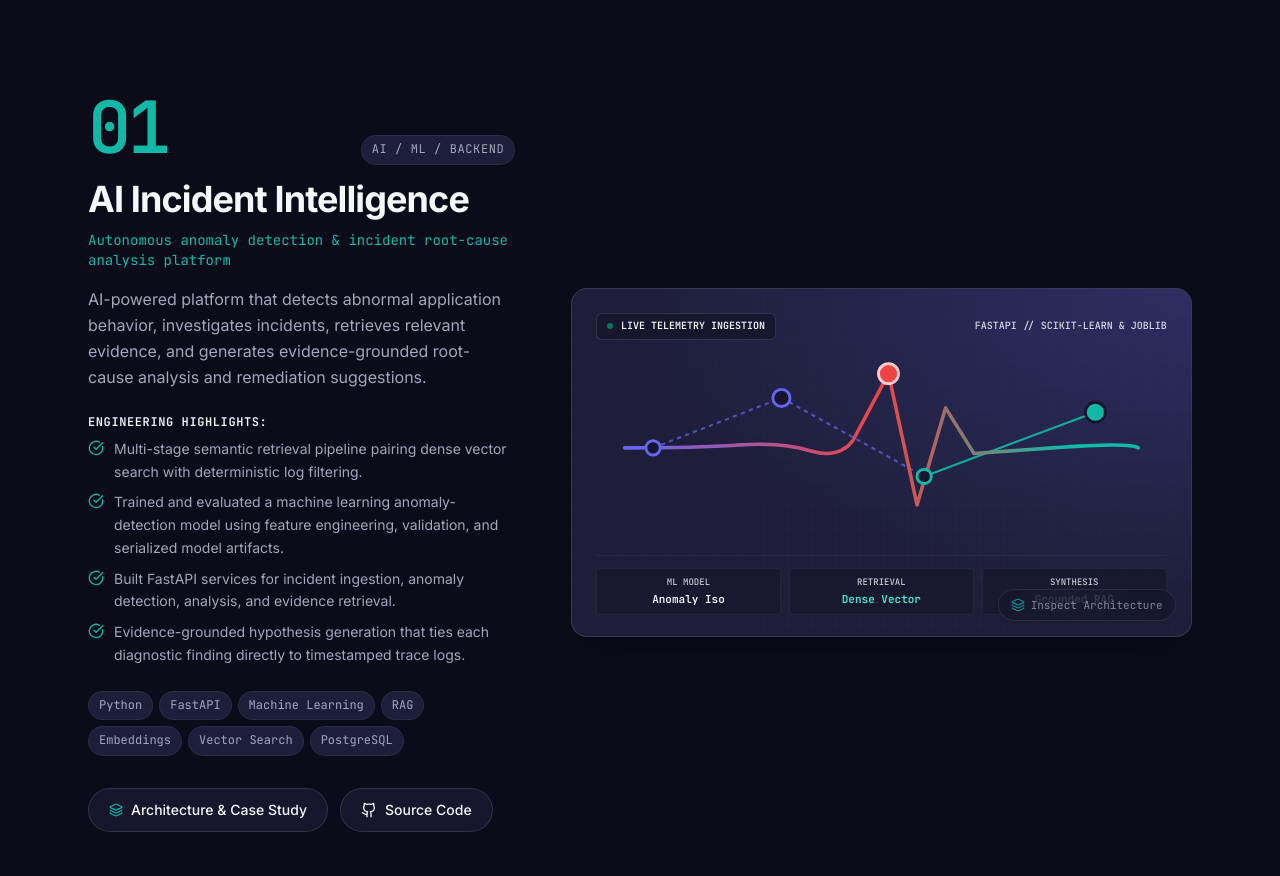
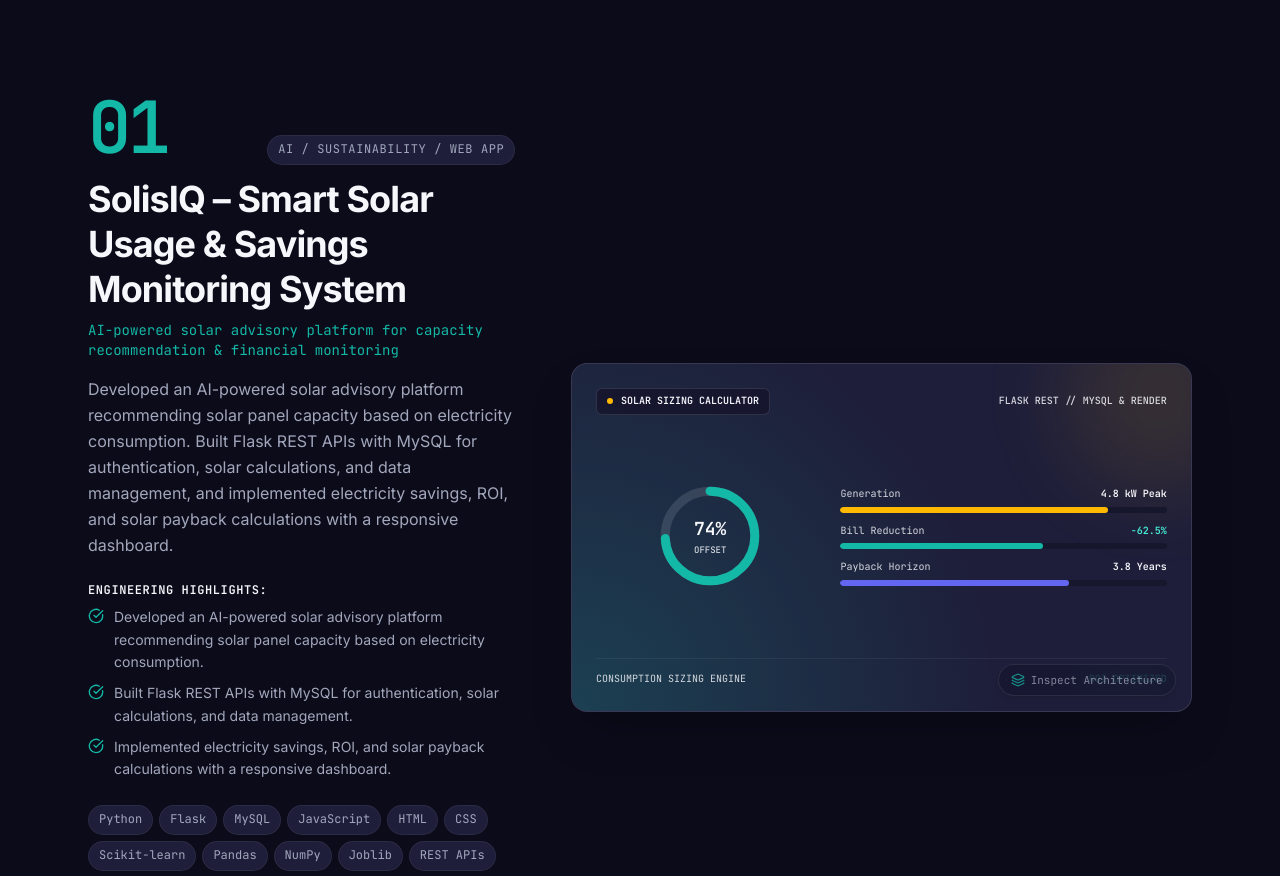
Before and after one commit to Abhijeet-Singh-01/Portfolio, a React (Vite) app: page / in a window 1280 px wide. Shown: the part 1900-2776 px from the top of the page. Built offline with nearby package versions, Linux system fonts and the light colour scheme.

Commit message:
fix(data): align projects, skills, certifications, and achievements strictly with verified resume

```diff
--- a/src/components/Projects/Projects.tsx
+++ b/src/components/Projects/Projects.tsx
@@ -113,7 +113,7 @@ export const Projects: React.FC = () => {
         </h2>
 
         <p className="mt-8 text-base sm:text-xl text-[var(--text-2)] max-w-2xl leading-relaxed">
-          Engineering implementations spanning AI-powered incident triage, solar analytics &amp; advisory, full-stack news distribution, and high-precision event countdowns.
+          Engineering implementations spanning AI-powered solar analytics &amp; advisory, machine learning incident root-cause triage, and spatial emergency response coordination.
         </p>
 
         {/* Live Active Chapter Tracker Badge & Stage Prompt */}
--- a/src/components/Skills/Skills.tsx
+++ b/src/components/Skills/Skills.tsx
@@ -8,7 +8,6 @@ import {
   Database,
   Layout,
   Zap,
-  Network,
   Sparkles,
   ExternalLink,
   Layers,
@@ -22,9 +21,8 @@ const categoryIcons: Record<string, React.ReactNode> = {
   frontend: <Layout className="w-4 h-4 text-cyan-400" aria-hidden="true" />,
   backend: <Zap className="w-4 h-4 text-amber-400" aria-hidden="true" />,
   databases: <Database className="w-4 h-4 text-purple-400" aria-hidden="true" />,
+  'ml-data': <Cpu className="w-4 h-4 text-rose-400" aria-hidden="true" />,
   tools: <Terminal className="w-4 h-4 text-blue-400" aria-hidden="true" />,
-  'core-cs': <Network className="w-4 h-4 text-rose-400" aria-hidden="true" />,
-  ai: <Cpu className="w-4 h-4 text-[var(--accent-secondary)]" aria-hidden="true" />,
 };
 
 const categoryBadges: Record<string, string> = {
@@ -32,9 +30,8 @@ const categoryBadges: Record<string, string> = {
   frontend: '02 // FE',
   backend: '03 // BE',
   databases: '04 // DB',
-  tools: '05 // OPS',
-  'core-cs': '06 // DSA',
-  ai: '07 // GENAI',
+  'ml-data': '05 // ML/DATA',
+  tools: '06 // TOOLS',
 };
 
 export const Skills: React.FC = () => {
@@ -300,22 +297,22 @@ export const Skills: React.FC = () => {
               <ExternalLink className="w-3.5 h-3.5 text-[var(--accent-secondary)] shrink-0" aria-hidden="true" />
             </div>
             <p className="text-xs text-[var(--text-2)] leading-relaxed">
-              Consistent algorithmic problem solving strengthening Data Structures &amp; Algorithms across arrays, strings, linked lists, stacks, trees, and recursion.
+              Solved 250+ DSA problems on LeetCode, covering arrays, strings, linked lists, stacks, queues, trees, and recursion.
             </p>
           </div>
         </a>
 
-        {/* AWS GenAI Highlight */}
+        {/* AWS Credentials Highlight */}
         <div className="card-base p-5 flex items-start gap-4">
           <div className="w-10 h-10 rounded-lg bg-[var(--surface-2)] border border-[var(--border)] flex items-center justify-center shrink-0 text-[var(--accent-primary)]">
             <Award className="w-5 h-5" aria-hidden="true" />
           </div>
           <div>
             <h4 className="text-sm font-bold text-[var(--text)] mb-1">
-              2 AWS Generative AI Certifications
+              2 AWS Credentials Earned
             </h4>
             <p className="text-xs text-[var(--text-2)] leading-relaxed">
-              Official AWS credentials: Planning a Generative AI Project &amp; Introduction to Generative AI (Art of the Possible).
+              AWS Academy Graduate – Machine Learning Foundations Training Badge &amp; AWS Planning a Generative AI Project.
             </p>
           </div>
         </div>
--- a/src/components/common/CommandPalette.tsx
+++ b/src/components/common/CommandPalette.tsx
@@ -27,6 +27,36 @@ export const CommandPalette: React.FC = () => {
       icon: <FolderGit2 className="w-4 h-4 text-[var(--accent-secondary)]" />,
       action: () => {
         document.getElementById('projects')?.scrollIntoView({ behavior: 'smooth' });
+      },
+    },
+    {
+      id: 'project-solisiq',
+      title: 'SolisIQ – Smart Solar Usage System',
+      category: 'Project',
+      description: 'Flask REST, MySQL, Scikit-learn, solar sizing & ROI monitoring',
+      icon: <FolderGit2 className="w-4 h-4 text-teal-400" />,
+      action: () => {
+        document.getElementById('project-chapter-solisiq')?.scrollIntoView({ behavior: 'smooth', block: 'center' });
+      },
+    },
+    {
+      id: 'project-ai-incident',
+      title: 'AI Incident Intelligence Platform',
+      category: 'Project',
+      description: 'FastAPI, ML anomaly detection, Scikit-learn, Joblib root-cause analysis',
+      icon: <FolderGit2 className="w-4 h-4 text-amber-400" />,
+      action: () => {
+        document.getElementById('project-chapter-ai-incident-intelligence')?.scrollIntoView({ behavior: 'smooth', block: 'center' });
+      },
+    },
+    {
+      id: 'project-setu',
+      title: 'SETU – Smart Emergency Response System',
+      category: 'Project',
+      description: 'React.js, FastAPI, PostgreSQL, Leaflet, OSM emergency mapping',
+      icon: <FolderGit2 className="w-4 h-4 text-rose-400" />,
+      action: () => {
+        document.getElementById('project-chapter-setu')?.scrollIntoView({ behavior: 'smooth', block: 'center' });
       },
     },
     {
--- a/src/data/projects.ts
+++ b/src/data/projects.ts
@@ -3,84 +3,11 @@ import { projectLinks } from './socialLinks';
 
 export const projectsData: Project[] = [
   {
-    id: 'ai-incident-intelligence',
-    name: 'AI Incident Intelligence',
-    tagline: 'Autonomous anomaly detection & incident root-cause analysis platform',
-    description:
-      'AI-powered platform that detects abnormal application behavior, investigates incidents, retrieves relevant evidence, and generates evidence-grounded root-cause analysis and remediation suggestions.',
-    category: 'AI / ML / Backend',
-    accent: 'gold',
-    technologies: ['Python', 'FastAPI', 'Machine Learning', 'RAG', 'Embeddings', 'Vector Search', 'PostgreSQL'],
-    problem:
-      'Modern microservice ecosystems generate overwhelming volumes of operational metrics, logs, and traces. When an outage occurs, on-call engineers spend valuable time manually correlating disparate log streams rather than resolving the core issue.',
-    approach:
-      'Engineered an automated triage pipeline pairing machine learning anomaly detection with dense vector embeddings and retrieval-augmented generation (RAG) to cross-reference live telemetry against historical incident resolutions.',
-    systemHighlights: [
-      'Multi-stage semantic retrieval pipeline pairing dense vector search with deterministic log filtering.',
-      'Trained and evaluated a machine learning anomaly-detection model using feature engineering, validation, and serialized model artifacts.',
-      'Built FastAPI services for incident ingestion, anomaly detection, analysis, and evidence retrieval.',
-      'Evidence-grounded hypothesis generation that ties each diagnostic finding directly to timestamped trace logs.',
-    ],
-    keyImplementation: [
-      'Engineered feature extractors converting raw error logs and latency metrics into normalized anomaly vectors.',
-      'Constructed vector database schemas in PostgreSQL with embeddings for rapid sub-second similarity lookup.',
-      'Built high-performance asynchronous FastAPI ingestion endpoints handling batched telemetry payloads.',
-      'Designed grounded prompt templates ensuring the LLM synthesizer cites concrete log timestamps rather than hallucinating causes.',
-    ],
-    metrics: [
-      { label: 'Architecture', value: 'ML Anomaly Triage' },
-      { label: 'Retrieval', value: 'Hybrid Vector + Lexical' },
-      { label: 'Focus', value: 'Evidence Grounding' },
-    ],
-    architectureSnippet: {
-      title: 'Incident Analysis Pipeline',
-      flow: [
-        'Stream Ingestion & Log Parsing',
-        'Feature Engineering & Anomaly Inference',
-        'Diagnostic Evidence Clustering',
-        'Root-Cause Analysis & Synthesis',
-      ],
-    },
-    architectureFlow: [
-      {
-        id: 'telemetry',
-        name: 'Telemetry Ingestion',
-        type: 'Input Stream',
-        detail: 'FastAPI endpoints accept batched JSON payloads of error logs, CPU/memory spikes, and distributed trace spans.',
-      },
-      {
-        id: 'ml-detector',
-        name: 'ML Anomaly Detector',
-        type: 'Inference',
-        detail: 'Pre-trained anomaly classification model evaluates feature variance to isolate genuine service degradations from routine noise.',
-      },
-      {
-        id: 'vector-index',
-        name: 'Vector Indexing',
-        type: 'Database',
-        detail: 'Dense embeddings generated for diagnostic evidence are indexed in PostgreSQL vector tables for fast cosine similarity search.',
-      },
-      {
-        id: 'rag-engine',
-        name: 'Grounded RAG',
-        type: 'Retrieval',
-        detail: 'Retrieval engine queries historical post-mortems and known runbooks matching the current anomaly signature.',
-      },
-      {
-        id: 'synthesis',
-        name: 'Root-Cause Synthesis',
-        type: 'Output',
-        detail: 'Generates evidence-grounded hypotheses with exact log line references and step-by-step remediation recommendations.',
-      },
-    ],
-    githubUrl: projectLinks.aiIncidentIntelligenceSource,
-  },
-  {
     id: 'solisiq',
     name: 'SolisIQ – Smart Solar Usage & Savings Monitoring System',
     tagline: 'AI-powered solar advisory platform for capacity recommendation & financial monitoring',
     description:
-      'Solar usage and savings monitoring system that recommends optimal solar panel capacity based on electricity consumption, providing electricity savings, ROI, and payback calculations via a responsive dashboard and Flask REST APIs with MySQL.',
+      'Developed an AI-powered solar advisory platform recommending solar panel capacity based on electricity consumption. Built Flask REST APIs with MySQL for authentication, solar calculations, and data management, and implemented electricity savings, ROI, and solar payback calculations with a responsive dashboard.',
     category: 'AI / Sustainability / Web App',
     accent: 'teal',
     technologies: [
@@ -98,9 +25,9 @@ export const projectsData: Project[] = [
       'Render',
     ],
     problem:
-      'Homeowners and businesses struggle to determine whether solar adoption makes economic sense due to complex utility tariffs, variable seasonal sunlight, and ambiguous equipment sizing options.',
+      'Homeowners and commercial facilities struggle to determine whether solar adoption makes economic sense due to complex seasonal utility tariffs, variable sunlight irradiance, and ambiguous equipment sizing options.',
     approach:
-      'Developed an end-to-end solar advisory application featuring algorithmic capacity recommendation models and financial projections that quantify payback horizons and return on investment.',
+      'Engineered an end-to-end solar advisory application featuring algorithmic capacity recommendation models and financial projections that quantify payback horizons and return on investment.',
     systemHighlights: [
       'Developed an AI-powered solar advisory platform recommending solar panel capacity based on electricity consumption.',
       'Built Flask REST APIs with MySQL for authentication, solar calculations, and data management.',
@@ -137,7 +64,7 @@ export const projectsData: Project[] = [
         id: 'sizing-model',
         name: 'Sizing Algorithm',
         type: 'Model Inference',
-        detail: 'Applies Scikit-learn and NumPy math to calculate recommended solar panel capacity in kW peak.',
+        detail: 'Applies Scikit-learn, NumPy, and Pandas math to calculate recommended solar panel capacity in kW peak.',
       },
       {
         id: 'financials',
@@ -161,146 +88,163 @@ export const projectsData: Project[] = [
     githubUrl: projectLinks.solisiqSource,
   },
   {
-    id: 'instanews',
-    name: 'Instanews',
-    tagline: 'High-throughput full-stack publishing platform with RBAC & caching',
+    id: 'ai-incident-intelligence',
+    name: 'AI-Powered Incident Intelligence & Root Cause Analysis Platform (Ongoing)',
+    tagline: 'Autonomous anomaly detection & incident root-cause analysis platform',
     description:
-      'Full-stack news platform with authentication, role-based administration, API-driven content caching, and infinite scrolling.',
-    category: 'Full-Stack Web App',
+      'Developing an AI-powered platform for anomaly detection and incident root-cause analysis. Trained and evaluated a machine learning anomaly-detection model using feature engineering, validation, and serialized model artifacts, and built FastAPI services for incident ingestion, anomaly detection, analysis, and evidence retrieval.',
+    category: 'AI / ML / Backend',
     accent: 'gold',
-    technologies: ['React', 'Redux Toolkit', 'Node.js', 'Express', 'MongoDB', 'JWT'],
+    technologies: [
+      'Python',
+      'FastAPI',
+      'Scikit-learn',
+      'Pandas',
+      'NumPy',
+      'Joblib',
+      'REST APIs',
+    ],
     problem:
-      'Editorial media platforms frequently struggle with content delivery bottlenecks under heavy read traffic and complex state synchronization when publishing live breaking updates.',
+      'Modern microservice and cloud deployments generate overwhelming volumes of operational metrics, logs, and traces. When an outage occurs, on-call engineers spend valuable time manually correlating disparate log streams rather than resolving root causes.',
     approach:
-      'Engineered an Express/Node.js API gateway paired with MongoDB aggregation pipelines, caching layers, and a responsive React frontend managed by Redux Toolkit for seamless infinite scrolling.',
+      'Engineered an automated triage pipeline pairing trained machine learning anomaly detection with dense diagnostic evidence retrieval to detect anomalies and accelerate root-cause investigations.',
     systemHighlights: [
-      'Granular role-based access control separating reader consumers from authenticated editorial staff.',
-      'Redux Toolkit state slices paired with virtualized DOM scrolling for reading experiences.',
-      'API query caching and aggregated MongoDB pipelines for category-filtered feeds.',
+      'Developing an AI-powered platform for anomaly detection and incident root-cause analysis.',
+      'Trained and evaluated a machine learning anomaly-detection model using feature engineering, validation, and serialized model artifacts.',
+      'Built FastAPI services for incident ingestion, anomaly detection, analysis, and evidence retrieval.',
     ],
     keyImplementation: [
-      'Built authentication middleware verifying JSON Web Tokens (JWT) and enforcing granular role permissions (Admin, Editor, Reader).',
-      'Created optimized MongoDB aggregation queries indexing articles by publication timestamp, tags, and category.',
-      'Configured in-memory caching headers on Express endpoints to dramatically reduce repeated database queries.',
-      'Integrated Redux Toolkit state slices handling optimistic feed updates and smooth infinite scrolling pagination.',
+      'Engineered feature extractors converting raw error logs and latency metrics into normalized anomaly vectors.',
+      'Trained and serialized machine learning models using Scikit-learn and Joblib for real-time anomaly classification.',
+      'Built high-performance asynchronous FastAPI ingestion endpoints handling batched telemetry payloads.',
+      'Structured diagnostic evidence retrieval correlating anomalous events with timestamped system signals.',
     ],
     metrics: [
-      { label: 'Security', value: 'JWT + RBAC Middleware' },
-      { label: 'State Management', value: 'Redux Toolkit Slices' },
-      { label: 'Rendering', value: 'Infinite Scroll Feed' },
+      { label: 'Architecture', value: 'ML Anomaly Triage' },
+      { label: 'Inference', value: 'Scikit-learn + Joblib' },
+      { label: 'API Gateway', value: 'FastAPI Services' },
     ],
     architectureSnippet: {
-      title: 'Feed Ingestion & Delivery',
+      title: 'Incident Analysis Pipeline',
       flow: [
-        'Secure Client Authentication (JWT)',
-        'Cached Express API Layer',
-        'MongoDB Aggregation Pipeline',
-        'Virtualized Infinite Scroll Feed UI',
+        'Stream Ingestion & Log Parsing',
+        'Feature Engineering & Anomaly Inference',
+        'Diagnostic Evidence Clustering',
+        'Root-Cause Analysis & Synthesis',
       ],
     },
     architectureFlow: [
       {
-        id: 'client-ui',
-        name: 'React Frontend',
-        type: 'Client Layer',
-        detail: 'Responsive interface delivering news categories with Redux Toolkit managing normalized article state.',
+        id: 'telemetry',
+        name: 'Telemetry Ingestion',
+        type: 'Input Stream',
+        detail: 'FastAPI endpoints accept batched JSON payloads of error logs, CPU/memory spikes, and distributed trace spans.',
       },
       {
-        id: 'jwt-auth',
-        name: 'JWT & RBAC Gate',
-        type: 'Security',
-        detail: 'Middleware parses bearer tokens to enforce role-based route permissions for article publishing and editing.',
+        id: 'feature-eng',
+        name: 'Feature Engineering',
+        type: 'Transformation',
+        detail: 'Transforms raw log counts, error rates, and response durations into standardized machine learning feature vectors.',
       },
       {
-        id: 'cached-api',
-        name: 'Express API Gateway',
-        type: 'Server Layer',
-        detail: 'Node.js REST service caching frequent category requests to maintain low-latency responses.',
+        id: 'ml-detector',
+        name: 'ML Anomaly Detector',
+        type: 'Inference',
+        detail: 'Serialized Scikit-learn model artifacts loaded via Joblib evaluate feature variance to detect genuine service degradations.',
       },
       {
-        id: 'mongo-pipeline',
-        name: 'MongoDB Aggregation',
-        type: 'Database',
-        detail: 'Indexed database collections filter, sort, and paginate articles with compound indexing on categories.',
+        id: 'evidence-retrieval',
+        name: 'Evidence Retrieval',
+        type: 'Retrieval',
+        detail: 'FastAPI service queries historical incidents and correlated log clusters matching the active anomaly fingerprint.',
       },
       {
-        id: 'infinite-scroll',
-        name: 'Infinite Feed',
-        type: 'Presentation',
-        detail: 'Observer-based infinite scroll feed that progressively loads article batches without browser layout thrashing.',
+        id: 'rca-synthesis',
+        name: 'Root-Cause Analysis',
+        type: 'Synthesis',
+        detail: 'Synthesizes timestamped diagnostic evidence into root-cause findings and actionable remediation suggestions.',
       },
     ],
+    githubUrl: projectLinks.aiIncidentIntelligenceSource,
   },
   {
-    id: 'zerohour',
-    name: 'ZeroHour',
-    tagline: 'Interactive Countdown Web Application',
+    id: 'setu',
+    name: 'SETU – Smart Emergency Response System',
+    tagline: 'Emergency response platform for distress triage, mapping & volunteer coordination',
     description:
-      'Real-time countdown timer web application showing remaining days, hours, minutes, and seconds until a chosen date and time with JavaScript date calculations, dynamic DOM updates, and completion handling.',
-    category: 'Web Application',
+      'Developed an emergency response platform for distress-report processing, automated triage, and volunteer coordination. Features an interactive emergency map using React.js, Leaflet, and OpenStreetMap for incident visualization, along with location-based volunteer matching and map-based emergency response coordination.',
+    category: 'Full-Stack Web App / Spatial',
     accent: 'teal',
-    technologies: ['HTML', 'CSS', 'JavaScript'],
+    technologies: [
+      'React.js',
+      'FastAPI',
+      'PostgreSQL',
+      'Python',
+      'Leaflet',
+      'OpenStreetMap',
+      'REST APIs',
+    ],
     problem:
-      'Many countdown timer implementations suffer from drift over prolonged periods due to inaccurate interval delays, lack completion states, or break when rendered on small viewports.',
+      'In high-stakes emergencies, disconnected communication channels delay first responders and community volunteers from pinpointing victims and assessing incident severity.',
     approach:
-      'Built a zero-dependency web application using native JavaScript Date math to calculate exact temporal intervals down to the second, backed by dynamic DOM mutation and responsive CSS.',
+      'Engineered an integrated emergency response platform that ingests distress reports, automatically triages severity, plots real-time spatial coordinates on Leaflet/OpenStreetMap, and matches proximate active volunteers.',
     systemHighlights: [
-      'JavaScript date calculations and dynamic DOM updates.',
-      'Automatic completion handling and a responsive user interface.',
-      'Timezone-aware target configuration with zero layout shift during continuous unit ticks.',
+      'Developed an emergency response platform for distress-report processing, automated triage, and volunteer coordination.',
+      'Developed an interactive emergency map using React.js, Leaflet, and OpenStreetMap for incident visualization.',
+      'Implemented location-based volunteer matching and map-based emergency response coordination.',
     ],
     keyImplementation: [
-      'Programmed temporal interval algorithms calculating millisecond deltas between client system clock and target timestamps.',
-      'Implemented targeted DOM mutations that only modify changed numerical digits, preventing unnecessary reflows.',
-      'Created state completion handling that transitions the chronometer into an expired notification state.',
-      'Designed responsive CSS layout scaling fluidly across mobile and desktop viewports without clipping.',
+      'Built FastAPI backend services handling distress report ingestion, triage categorization, and responder state.',
+      'Developed interactive emergency map interface using React.js, Leaflet, and OpenStreetMap for spatial distress visualization.',
+      'Engineered PostgreSQL database schemas storing incident timestamps, status lifecycles, and geographical coordinates.',
+      'Implemented proximity-based volunteer routing algorithms calculating distance to the distress epicentre.',
     ],
     metrics: [
-      { label: 'Time Resolution', value: '1-Second Tick Precision' },
-      { label: 'DOM Mutation', value: 'Targeted Node Updates' },
-      { label: 'Dependencies', value: 'Zero (Vanilla Web Standards)' },
+      { label: 'Spatial Engine', value: 'Leaflet + OpenStreetMap' },
+      { label: 'Backend API', value: 'FastAPI + PostgreSQL' },
+      { label: 'Coordination', value: 'Location-Based Matching' },
     ],
     architectureSnippet: {
-      title: 'Chronometer Tick Lifecycle',
+      title: 'Emergency Triage & Dispatch Flow',
       flow: [
-        'Target Timestamp Ingestion',
-        'Millisecond Delta Computation',
-        'Unit Decomposition (Days/Hrs/Mins/Secs)',
-        'Targeted DOM Update & Zero-State Trigger',
+        'Distress Report Ingestion',
+        'Automated Triage Categorization',
+        'PostgreSQL Geospatial Indexing',
+        'Interactive Map & Volunteer Dispatch',
       ],
     },
     architectureFlow: [
       {
-        id: 'target-input',
-        name: 'Target Epoch Input',
+        id: 'distress-ingest',
+        name: 'Distress Ingestion',
         type: 'Input',
-        detail: 'Accepts user-specified target date and time parameters through accessible form controls.',
+        detail: 'FastAPI REST APIs receive real-time SOS distress alerts with user geographical coordinates and incident metadata.',
       },
       {
-        id: 'math-engine',
-        name: 'Delta Calculator',
-        type: 'Algorithm',
-        detail: 'Calculates the exact millisecond differential against the local system clock.',
+        id: 'auto-triage',
+        name: 'Automated Triage',
+        type: 'Processing',
+        detail: 'Classifies and prioritizes incidents based on reported emergency severity, location density, and urgency levels.',
       },
       {
-        id: 'partitioning',
-        name: 'Unit Partitioning',
-        type: 'Processing',
-        detail: 'Decomposes millisecond delta into synchronous Days, Hours, Minutes, and Seconds integers.',
+        id: 'postgres-store',
+        name: 'PostgreSQL Store',
+        type: 'Database',
+        detail: 'Relational database stores structured incident histories, coordinate coordinates, and volunteer availability status.',
       },
       {
-        id: 'dom-updates',
-        name: 'Targeted DOM Update',
-        type: 'Rendering',
-        detail: 'Mutates only the specific digit nodes that changed on the current tick to maintain smooth performance.',
+        id: 'spatial-map',
+        name: 'Leaflet / OSM Map',
+        type: 'Visualization',
+        detail: 'Interactive frontend map plots live distress pins, pulsing radar radius, and proximity dispatch corridors.',
       },
       {
-        id: 'completion-trigger',
-        name: 'Completion Trigger',
-        type: 'Lifecycle',
-        detail: 'Halts the timer interval on zero reaching and transitions the UI to the event completion state.',
+        id: 'volunteer-match',
+        name: 'Volunteer Dispatch',
+        type: 'Coordination',
+        detail: 'Matches nearest active community responders to distress coordinates for rapid on-the-ground assistance.',
       },
     ],
-    githubUrl: projectLinks.zeroHourSource,
+    githubUrl: undefined, // Hidden since repository is not yet public
   },
 ];
```
Also changed, not shown: src/data/skills.ts (+12 -14 lines), 1 other file (tests, documents, lock files or other folders).
